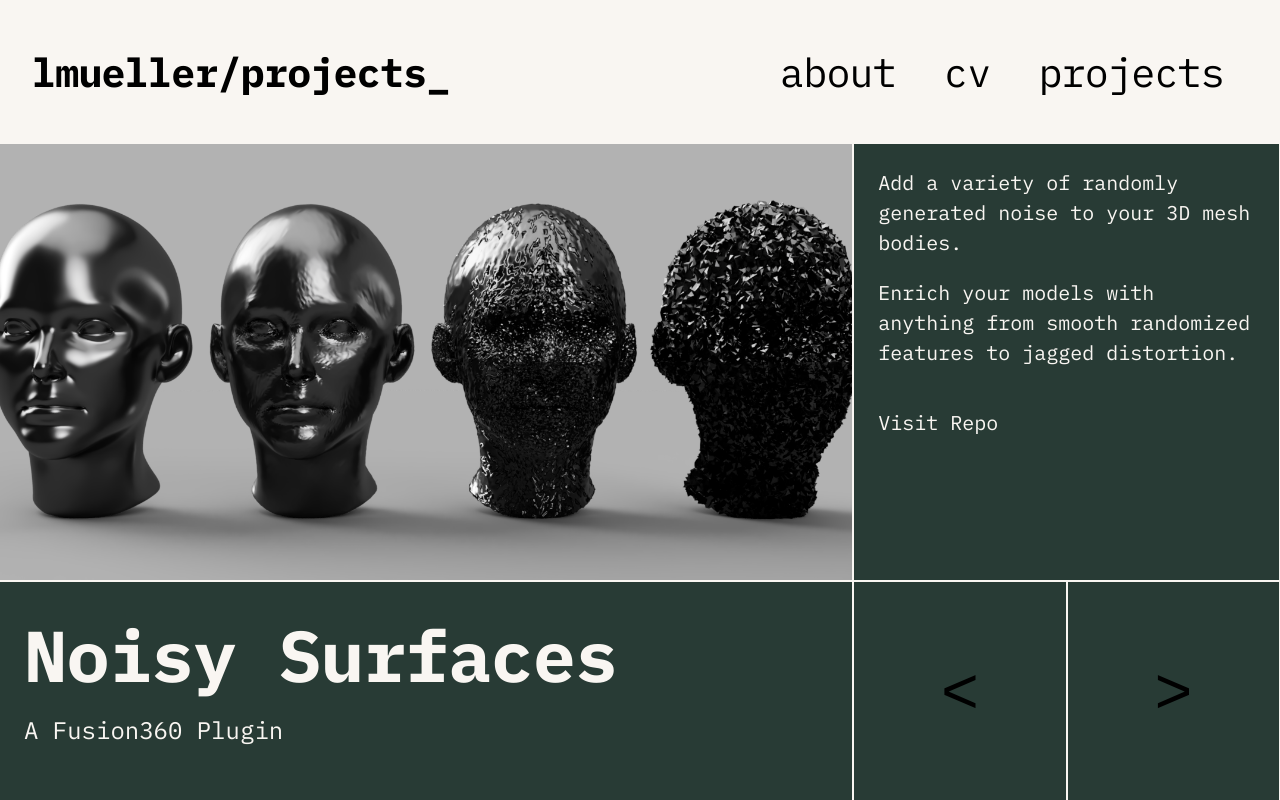
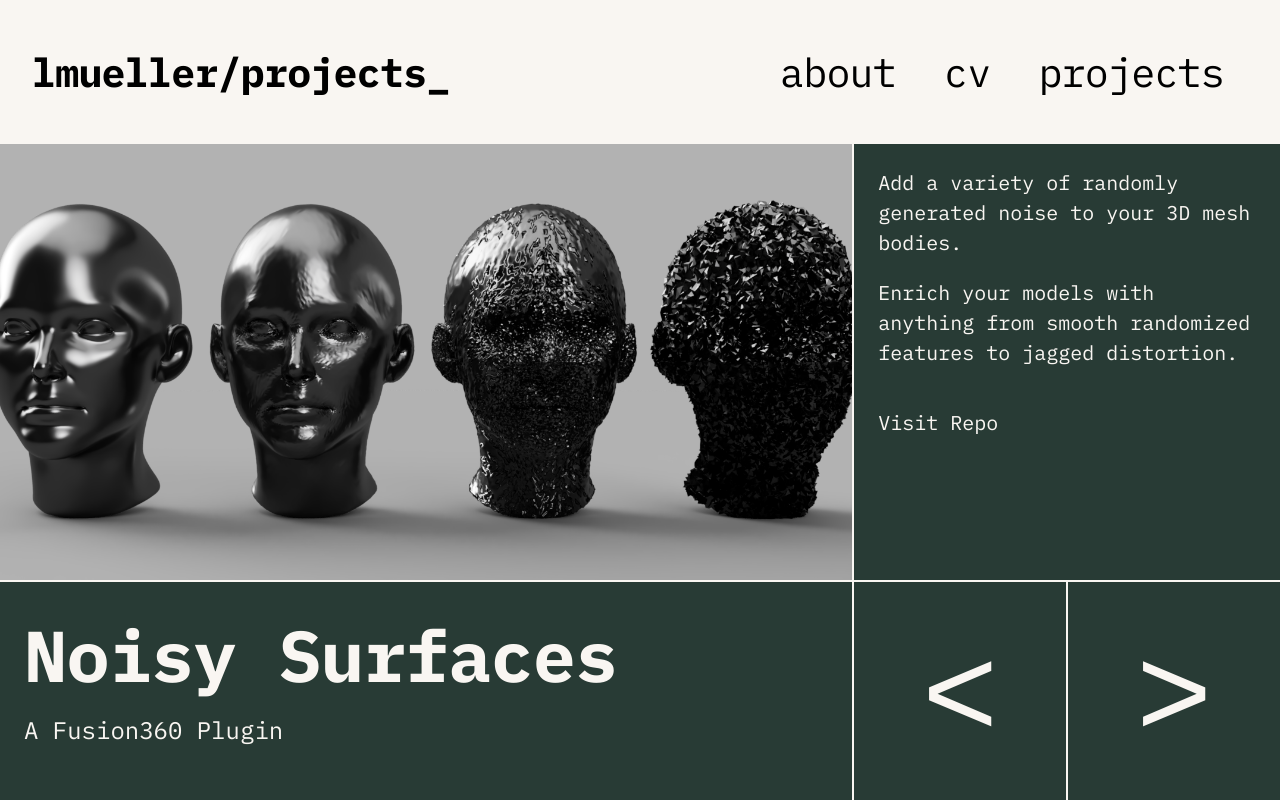
Before and after one commit to lmueller27/lmueller.me, a Next.js app: page /projects in a window 1280 px wide. Built offline with nearby package versions, Linux system fonts and the light colour scheme.

Commit message:
button fixes

```diff
--- a/components/navbar.module.css
+++ b/components/navbar.module.css
@@ -50,6 +50,7 @@
     background: none;
     border: none;
     font-size: 2rem;
+    color: black;
 }
 
 .navMenuSection {
--- a/styles/Projects.module.css
+++ b/styles/Projects.module.css
@@ -58,7 +58,6 @@
 .gridlinks,
 .gridnav {
     border-left: 1px solid;
-    border-right: 1px solid
 }
 
 .gridtitle,
@@ -118,7 +117,9 @@
     /* Allow each flex item to shrink */
     background: none;
     border: none;
-    font-size: 5vw;
+    padding: 0;
+    font-size: 10vw;
+    color: var(--myWhite);
     transition: color 0.15s ease-in-out, width 0.5s ease;
 }
 
```
